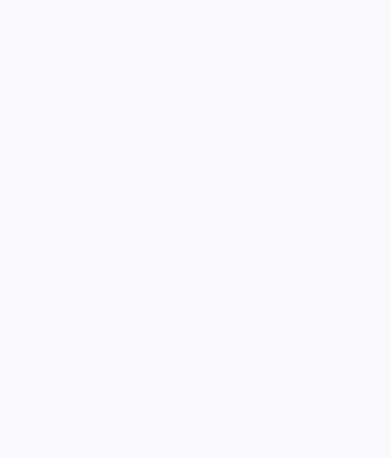
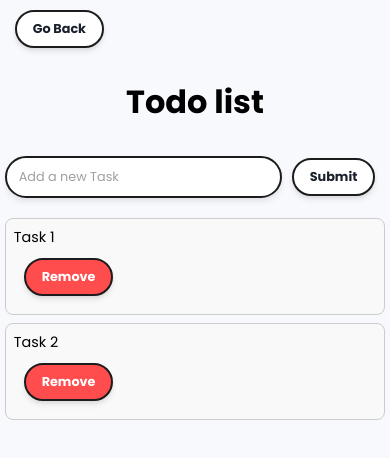
Before and after one commit to TenEplaysOfficial/React-Projects, a React (Vite) app: page /React-Projects/project-todolist in a window 390 px wide. Before the commit this address had no page. Shown: the top 458 px of the page. Built offline with nearby package versions, Linux system fonts and the light colour scheme.

Commit message:
update : create todo list project , back btn

```diff
--- a/src/App.jsx
+++ b/src/App.jsx
@@ -1,12 +1,14 @@
 import { Routes, Route } from "react-router-dom";
 import Home from "./pages/Home";
 import Counter from "./components/Counter/Counter";
+import Todolist from "./components/Todolist/Todolist";
 
 function App() {
   return (
     <Routes>
       <Route path="/" element={<Home />} />
       <Route path="/project-counter" element={<Counter />} />
+      <Route path="/project-todolist" element={<Todolist />} />
     </Routes>
   );
 }
--- /dev/null
+++ b/src/components/Backbtn.jsx
@@ -0,0 +1,31 @@
+import { useNavigate, useLocation } from "react-router-dom";
+import PropTypes from "prop-types";
+
+function Backbtn(props) {
+  const { text, steps } = { text: "Go Back", steps: 1, ...props }; // Set defaults
+  // const { text, steps } = { text: "Go Back", steps: 1, ...props };
+  /* Set defaults with spread
+  Using the spread operator allows you to set default prop values while still accepting and overriding those values with any props passed to the component, enhancing flexibility and reusability.
+  */
+
+  const goback = useNavigate();
+  const location = useLocation(); // Get the current location
+  const historyLength = location.state?.historyLength || 0; // Retrieve the history length from location state
+
+  const back = () => {
+    historyLength < props.steps ? goback("/") : goback(-steps);
+  };
+
+  return (
+    <button onClick={back} className="button">
+      {text}
+    </button>
+  );
+}
+
+Backbtn.propTypes = {
+  text: PropTypes.string,
+  steps: PropTypes.number,
+};
+
+export default Backbtn;
--- a/src/components/Counter/Counter.jsx
+++ b/src/components/Counter/Counter.jsx
@@ -1,4 +1,5 @@
 import { useState } from "react";
+import Backbtn from "../Backbtn";
 
 function Counter() {
   const [count, setCount] = useState(0);
@@ -15,12 +16,21 @@ function Counter() {
   };
 
   return (
-    <div className="counter-project">
-      <h1 className="title-big">Count is {count}</h1>
-      <button onClick={increment} className="button">Increment</button>
-      <button onClick={reset} className="button">Reset</button>
-      <button onClick={decrement} className="button">Decrement</button>
-    </div>
+    <>
+      <Backbtn />
+      <div className="counter-project">
+        <h1 className="title-big">Count is {count}</h1>
+        <button onClick={increment} className="button">
+          Increment
+        </button>
+        <button onClick={reset} className="button">
+          Reset
+        </button>
+        <button onClick={decrement} className="button">
+          Decrement
+        </button>
+      </div>
+    </>
   );
 }
 
--- /dev/null
+++ b/src/components/Todolist/Todolist.jsx
@@ -0,0 +1,76 @@
+import Backbtn from "../Backbtn";
+import { useEffect, useState } from "react";
+
+function Todolist() {
+  const taskData = () => {
+    try {
+      const saveData = localStorage.getItem("tasks");
+      return saveData ? JSON.parse(saveData) : ["Task 1", "Task 2"];
+    } catch (error) {
+      console.error("Failed to retrieve tasks from local storage:", error);
+      return ["Task 1", "Task 2"];
+    }
+  };
+
+  const [tasks, setTasks] = useState(taskData);
+  const [inputValue, setInputValue] = useState("");
+
+  useEffect(() => {
+    localStorage.setItem("tasks", JSON.stringify(tasks));
+  }, [tasks]);
+
+  const inputText = (e) => {
+    setInputValue(e.target.value);
+  };
+
+  const addTask = () => {
+    if (inputValue) {
+      if (!tasks.includes(inputValue)) {
+        setTasks([...tasks, inputValue]);
+      } else {
+        alert("Task already exists!");
+      }
+
+      setInputValue("");
+    }
+  };
+
+  const removeTask = (index) => {
+    const updatedTasks = tasks.filter((_, i) => i !== index);
+    setTasks(updatedTasks);
+  };
+
+  return (
+    <>
+      <Backbtn />
+      <div className="todolist">
+        <h1 className="title-big ">Todo list</h1>
+        <div className="input-container">
+          <input
+            type="text"
+            value={inputValue}
+            onChange={inputText}
+            placeholder="Add a new Task"
+            className="input-task"
+          ></input>
+          <button className="button" onClick={addTask}>
+            Submit
+          </button>
+        </div>
+        <ul className="list-container">
+          {tasks.map((task, index) => (
+            <li key={index}>
+              <span>{task}</span>
+
+              <button className="button" onClick={() => removeTask(index)}>
+                Remove
+              </button>
+            </li>
+          ))}
+        </ul>
+      </div>
+    </>
+  );
+}
+
+export default Todolist;
--- a/src/index.css
+++ b/src/index.css
@@ -1,7 +1,7 @@
 /* @tailwind base;
 @tailwind components;
 @tailwind utilities; */
-@import url('https://fonts.googleapis.com/css2?family=Poppins:wght@400;500;600;700&display=swap');
+@import url("https://fonts.googleapis.com/css2?family=Poppins:wght@400;500;600;700&display=swap");
 
 * {
   padding: 0;
@@ -17,8 +17,13 @@ body {
   display: flex;
   justify-content: center;
   background-color: #f7f9fc;
+  width: 100%;
   height: 100vh;
   font-family: "Poppins", sans-serif;
+}
+
+ul {
+  list-style: none;
 }
 
 .title-big {
@@ -89,6 +94,177 @@ body {
 
 .description {
   color: #494949;
+  flex-grow: 1;
   text-align: center;
   margin: 15px;
 }
+
+.input-container {
+  display: flex;
+  align-items: center;
+  margin: 10px 0;
+}
+
+.input-task {
+  font-family: "Poppins", sans-serif;
+  font-size: 1rem;
+  border: 2px solid #1c1c1d;
+  border-radius: 25px;
+  padding: 12px 16px;
+  width: 380px;
+  max-width: 400px;
+  box-shadow: 0 4px 6px -1px rgba(0, 0, 0, 0.1);
+  margin: 10px 0;
+  transition: border-color 0.3s, box-shadow 0.3s;
+}
+
+.input-task::placeholder {
+  color: #a0a0a0;
+  opacity: 1;
+}
+
+.input-task:focus {
+  border-color: #1c1c1d;
+  box-shadow: 0 0 5px rgba(28, 28, 29, 0.5);
+  outline: none;
+}
+
+.list-container {
+  width: 500px;
+}
+
+li {
+  background-color: #f9f9f9;
+  border: 1px solid #ccc;
+  border-radius: 8px;
+  padding: 10px;
+  margin: 8px 0;
+  display: flex;
+  justify-content: space-between;
+  align-items: center;
+  flex-wrap: wrap;
+}
+
+li .button {
+  background-color: #ff4c4c;
+  color: white;
+  transition: background-color 0.3s;
+  margin-left: 10px;
+  flex-shrink: 0;
+  align-self: flex-start;
+  min-width: 100px;
+}
+
+li .button:hover {
+  background-color: #ff1a1a;
+}
+
+li span {
+  flex: 1;
+  margin-right: 10px;
+  word-wrap: break-word;
+}
+
+@media (max-width: 768px) {
+  .title-big {
+    font-size: 2.5rem;
+  }
+
+  .title-mid {
+    font-size: 2rem;
+  }
+
+  .button {
+    font-size: 0.9rem;
+    padding: 10px 20px;
+  }
+
+  .projects-item {
+    grid-template-columns: repeat(1, 1fr);
+  }
+
+  .project-card {
+    max-width: 100%;
+    height: auto;
+  }
+
+  .description {
+    margin: 10px;
+  }
+
+  .title-big {
+    font-size: 2.5rem;
+  }
+
+  .button {
+    font-size: 0.9rem;
+    padding: 10px 20px;
+  }
+
+  .input-task {
+    font-size: 0.9rem;
+    padding: 10px 12px;
+  }
+
+  li {
+    flex-direction: column;
+    align-items: flex-start;
+  }
+
+  li .button {
+    margin-top: 10px;
+  }
+  li .button:hover {
+    background-color: inherit;
+  }
+}
+
+@media (max-width: 480px) {
+  .title-big {
+    font-size: 2rem;
+  }
+
+  .title-mid {
+    font-size: 1.5rem;
+  }
+
+  .button {
+    font-size: 0.8rem;
+    padding: 8px 16px;
+  }
+
+  .input-task {
+    width: 100%;
+    font-size: 0.8rem;
+    padding: 10px 12px;
+  }
+
+  .projects-item {
+    grid-template-columns: repeat(1, 1fr);
+  }
+
+  .project-card {
+    max-width: 100%;
+    height: auto;
+  }
+
+  .description {
+    margin: 5px;
+  }
+
+  .list-container {
+    width: 100%;
+  }
+
+  li {
+    padding: 8px;
+  }
+
+  li span {
+    font-size: 0.9rem;
+  }
+
+  li .button {
+    min-width: 80px;
+  }
+}
--- a/src/main.jsx
+++ b/src/main.jsx
@@ -4,7 +4,7 @@ import "./index.css";
 import { BrowserRouter } from "react-router-dom";
 
 createRoot(document.getElementById("root")).render(
-  <BrowserRouter basename="/React-Projects">
+  <BrowserRouter basename="/React-Projects/">
     <App />
   </BrowserRouter>
 );
--- a/src/pages/Home.jsx
+++ b/src/pages/Home.jsx
@@ -2,16 +2,19 @@ import { Link } from "react-router-dom";
 
 function Home() {
   const projectData = [
+    // Desc 300 char
     {
-      title: "Counter",
-      description: "The Counter Project is a simple yet engaging application built using React that demonstrates the fundamentals of state management and user interaction. This project allows users to increment, decrement, and reset a counter, providing a hands-on experience with React's powerful component-based architecture.",
-      link: "project-counter",
+      title: "To-do list",
+      description:
+        "The Todo List component allows users to manage tasks effectively. It features an input field for adding new tasks and a Submit button. Users can view tasks in a list, with a Remove button for each task. Tasks are stored in local storage for persistence, and duplicates are prevented with an alert, ensuring an organized user experience.",
+      link: "project-todolist",
     },
 
     {
-      title: "To-do list",
-      description: "This is To-do list project",
-      link: "project-todolist",
+      title: "Counter",
+      description:
+        "The Counter Project is a React app that teaches state management and user interaction. Users can increment, decrement, and reset a counter, demonstrating React's component-based structure. It showcases state handling with hooks, allowing real-time updates and responsive UIs, helping users grasp core React concepts.",
+      link: "project-counter",
     },
   ];
 
```
